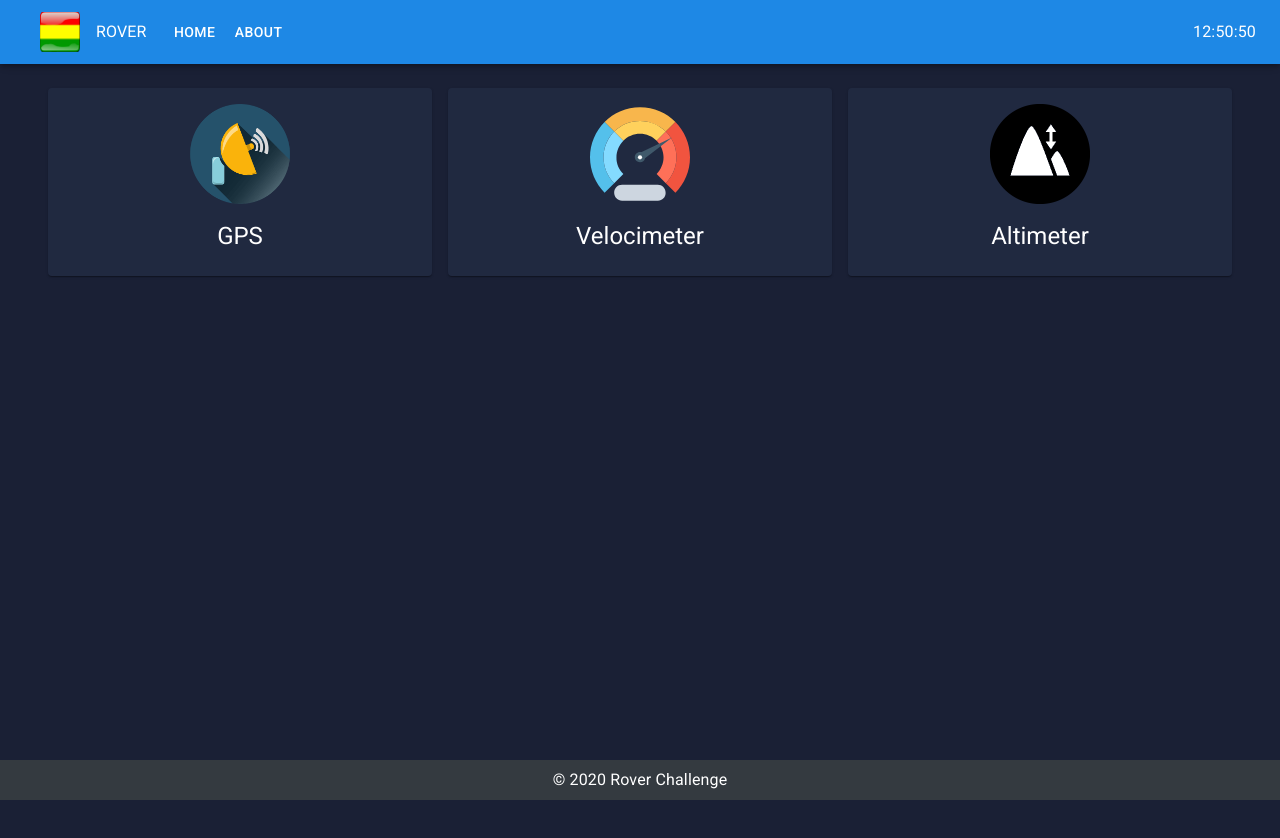
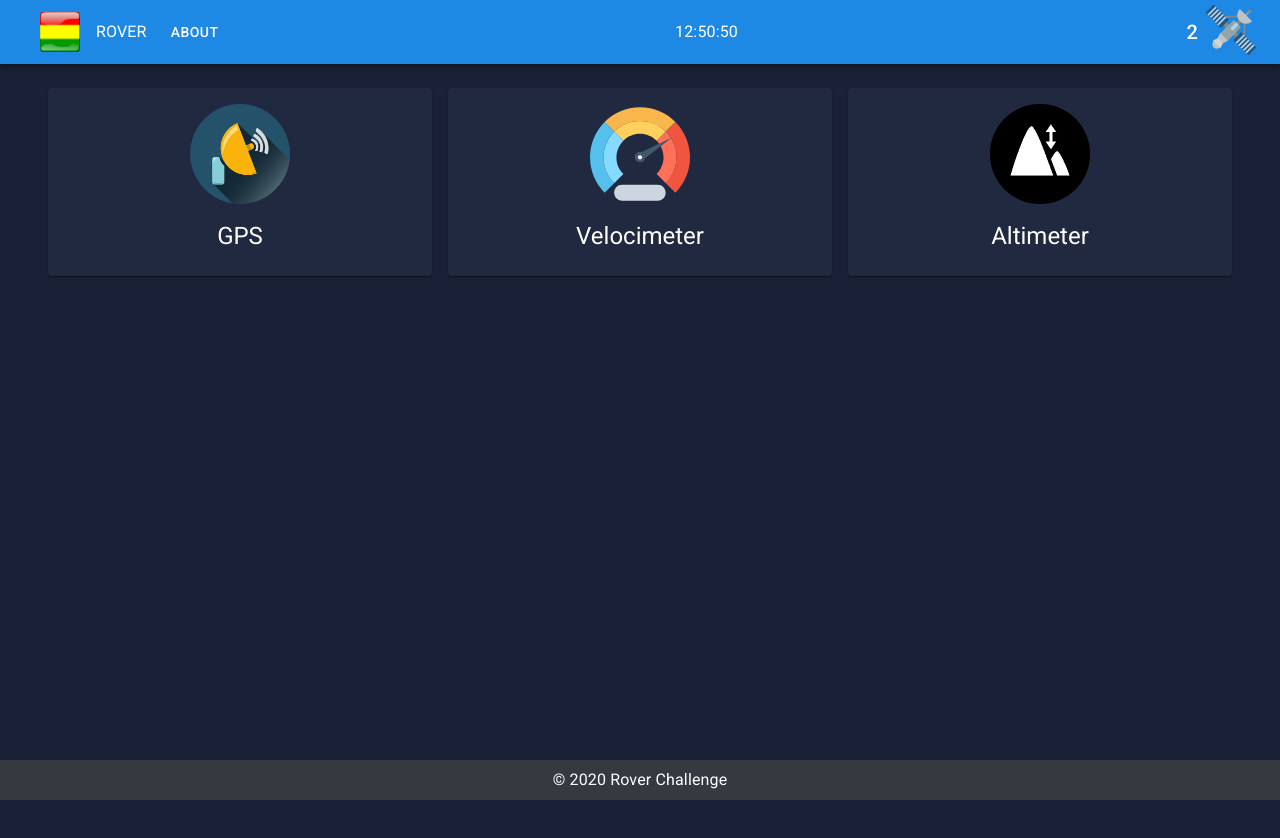
Before and after one commit to kleyla/rover-frontend, a React (Create React App) app: page /#/ in a window 1280 px wide. Shown: the top 838 px of the page. Built offline with nearby package versions, Linux system fonts and the light colour scheme.

Commit message:
satellite on navbar

```diff
--- a/src/components/shared/Navbar.jsx
+++ b/src/components/shared/Navbar.jsx
@@ -9,6 +9,7 @@ import {
   ListItem,
   ListItemAvatar,
   ListItemText,
+  Box,
 } from "@material-ui/core";
 import { Link } from "react-router-dom";
 import useGetGps from "../../hooks/useGetGps";
@@ -17,7 +18,7 @@ import { useStyles } from "./../../hooks/useStyles";
 const Navbar = (props) => {
   const classes = useStyles();
 
-  const { Hour, Min, Sec, loading } = useGetGps();
+  const { Hour, Min, Sec, NroSats, loading } = useGetGps();
 
   return (
     <AppBar className={classes.appBar}>
@@ -34,20 +35,28 @@ const Navbar = (props) => {
             <ListItemText primary="ROVER"></ListItemText>
           </ListItem>
         </Link>
-        <Link to="/" className={classes.textWhite}>
-          <Button variant="text" color="inherit">
-            Home
-          </Button>
-        </Link>
         <Link to="/about" className={classes.textWhite}>
           <Button variant="text" color="inherit">
             About
           </Button>
         </Link>
-        <div className={classes.space}></div>
-        <Typography>{Hour}:</Typography>
-        <Typography>{Min}:</Typography>
-        <Typography>{Sec}</Typography>
+        <div className={classes.space}>
+          <Typography>
+            {Hour}:{Min}:{Sec}
+          </Typography>
+        </div>
+        <Box display={{ xs: "none", sm: "block" }}>
+          <Typography variant="h6" color="initial">
+            {NroSats}
+          </Typography>
+        </Box>
+        <Box display={{ xs: "none", sm: "block" }}>
+          <img
+            src={`${process.env.PUBLIC_URL}/assets/images/satelite.svg`}
+            alt="Satellite"
+            className={classes.iconSatellite}
+          />
+        </Box>
       </Toolbar>
     </AppBar>
   );
--- a/src/hooks/useStyles.js
+++ b/src/hooks/useStyles.js
@@ -15,6 +15,7 @@ export const useStyles = makeStyles((theme) => ({
   },
   space: {
     flexGrow: 1,
+    textAlign: "center",
   },
   spinner: {
     width: "100%",
@@ -67,4 +68,8 @@ export const useStyles = makeStyles((theme) => ({
   iconWhite: {
     backgroundColor: "#fff",
   },
+  iconSatellite: {
+    height: "50px",
+    paddingLeft: "8px",
+  },
 }));
```
Also changed, not shown: public/assets/images/satelite.svg (added), 1 other file (tests, documents, lock files or other folders).
